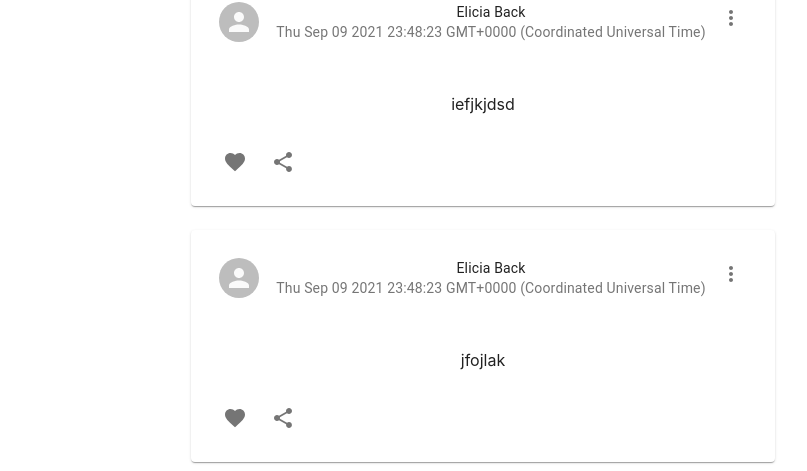
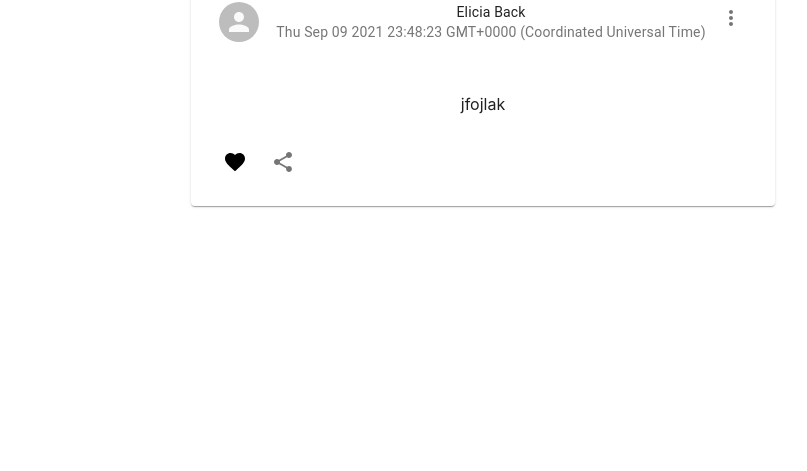
Before and after one commit to eliciaB/Backstagram, a React (Create React App) app: page / in a window 1280 px wide. Shown: the part 415-886 px from the top of the page, without its empty margins (157-964 px from the left). After the commit the page ends 800 px from the top, so only its background shows below. Built offline with nearby package versions, Linux system fonts and the light colour scheme.

Commit message:
made the instaPosts likeable

```diff
--- a/src/components/InstaPost.js
+++ b/src/components/InstaPost.js
@@ -44,8 +44,8 @@ function InstaPost(props) {
                     {props.instaPostJSON.caption}
                 </CardContent>
                 <CardActions disableSpacing>
-                    <IconButton>
-                        <FavoriteIcon />
+                    <IconButton onClick={()=>props.likeFunction(props.instaPostJSON.id)}>
+                        <FavoriteIcon style={{color: props.instaPostJSON.liked ? "red" : "black"}}/>
                     </IconButton>
                     <IconButton>
                         <ShareIcon />
--- a/src/components/InstaPostPage.js
+++ b/src/components/InstaPostPage.js
@@ -12,14 +12,6 @@ function InstaPostPage() {
 
 
     const [instaPostList, setInstaPostList] = React.useState([
-       {
-            id: 0,
-            caption: "iefjkjdsd",
-            imgURL: "",
-            liked: false,
-            name: "Elicia Back",
-            time: new Date().toString()
-        },
         {
             id: 1,
             caption: "jfojlak",
@@ -45,6 +37,26 @@ function InstaPostPage() {
         setInstaPostList(   [...instaPostList, newInstaPost])
     }
 
+    /**
+     * likeFunction sorts through all the instaPost JSON objects
+     * in the instaPost list and toggle like attribute for the
+     * instaPost with ID=likeInput
+     *
+     * @param {*} likeInput the ID of the instaPost to be liked/unliked
+     */
+    function likeFunction(likeInput) {
+        const newList= instaPostList.map(
+            (instaPost)=>{
+                if ( instaPost.id == likeInput) {
+                    return {...instaPost,liked: !instaPost.liked}
+                } else {
+                    return instaPost
+                }
+            }
+        )
+        setInstaPostList(newList)
+    }
+
 
     return (
         <div>
@@ -55,7 +67,9 @@ function InstaPostPage() {
                         (instaPostJSONFromList)=>{
                             return (
                                 <Grid item>
-                                    <InstaPost instaPostJSON={instaPostJSONFromList}/>
+                                    <InstaPost instaPostJSON={instaPostJSONFromList}
+                                        likeFunction={likeFunction}
+                                    />
                                 </Grid>
                             )
                         }
--- a/src/components/List.js
+++ b/src/components/List.js
@@ -76,9 +76,14 @@ const List = () => {
 
         setListItems([...newList])
     }
-
+    /**
+     * likeFunction sorts through all the listItem JSON objects
+     * in the listItens list and toggle like attribute for the
+     * listItem with ID=likeInput
+     *
+     * @param {*} likeInput the ID of the listItem to be liked/unliked
+     */
     const likeFunction=(likeInput)=>{
-        console.log(likeInput)
         const newList= listItems.map(
             (todoItem)=>{
                 if ( todoItem.id == likeInput) {
@@ -88,8 +93,7 @@ const List = () => {
                 }
             }
         )
-       console.log([...newList])
-        setListItems([...newList])
+        setListItems(newList)
     }
 
     function saveText(inputText) {
```
